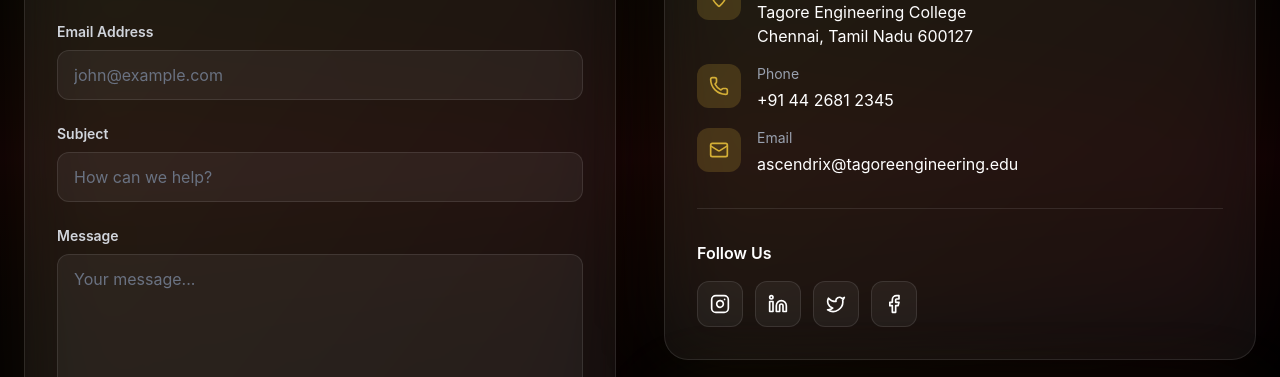
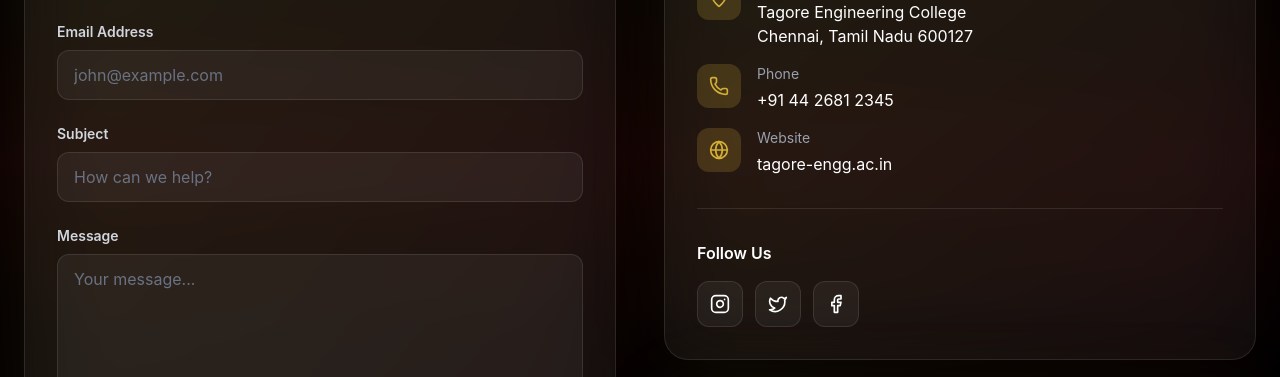
Before and after one commit to Suryaseenivasan2005/Ascendrix, a React (Vite) app: page / in a window 1280 px wide. Shown: the part 10660-11037 px from the top of the page. Built offline with nearby package versions, Linux system fonts and the light colour scheme.

Commit message:
feat: add interactive contact page component with form and location map

```diff
--- a/src/app/components/contact.tsx
+++ b/src/app/components/contact.tsx
@@ -1,7 +1,7 @@
 import { motion } from "motion/react";
 import { useInView } from "motion/react";
 import { useRef } from "react";
-import { Mail, Phone, MapPin, Instagram, Linkedin, Twitter, Facebook } from "lucide-react";
+import { Mail, Phone, MapPin, Instagram, Twitter, Facebook, Globe } from "lucide-react";
 
 export function Contact() {
   const ref = useRef(null);
@@ -136,11 +136,18 @@
 
                   <div className="flex items-start gap-4">
                     <div className="p-3 bg-[#D4AF37]/20 rounded-xl">
-                      <Mail className="text-[#D4AF37]" size={20} />
+                      <Globe className="text-[#D4AF37]" size={20} />
                     </div>
                     <div>
-                      <div className="text-sm text-gray-400 mb-1">Email</div>
-                      <div className="text-white">ascendrix@tagoreengineering.edu</div>
+                      <div className="text-sm text-gray-400 mb-1">Website</div>
+                      <a
+                        href="https://tagore-engg.ac.in"
+                        target="_blank"
+                        rel="noopener noreferrer"
+                        className="text-white hover:text-[#D4AF37] transition-colors"
+                      >
+                        tagore-engg.ac.in
+                      </a>
                     </div>
                   </div>
                 </div>
@@ -150,14 +157,16 @@
                   <h4 className="text-white font-semibold mb-4">Follow Us</h4>
                   <div className="flex gap-3">
                     {[
-                      { icon: Instagram, href: "#" },
-                      { icon: Linkedin, href: "#" },
-                      { icon: Twitter, href: "#" },
-                      { icon: Facebook, href: "#" },
+                      { icon: Instagram, href: "https://instagram.com/tagoreengg_chn", label: "Instagram" },
+                      { icon: Twitter, href: "https://twitter.com/tagoreengg_chn", label: "Twitter" },
+                      { icon: Facebook, href: "https://facebook.com/tagoreengg.chn", label: "Facebook" },
                     ].map((social, index) => (
                       <motion.a
                         key={index}
                         href={social.href}
+                        target="_blank"
+                        rel="noopener noreferrer"
+                        aria-label={social.label}
                         whileHover={{ scale: 1.1, rotate: 5 }}
                         whileTap={{ scale: 0.9 }}
                         className="p-3 bg-white/5 border border-white/10 rounded-xl hover:bg-[#D4AF37]/20 hover:border-[#D4AF37]/50 transition-all"
```
